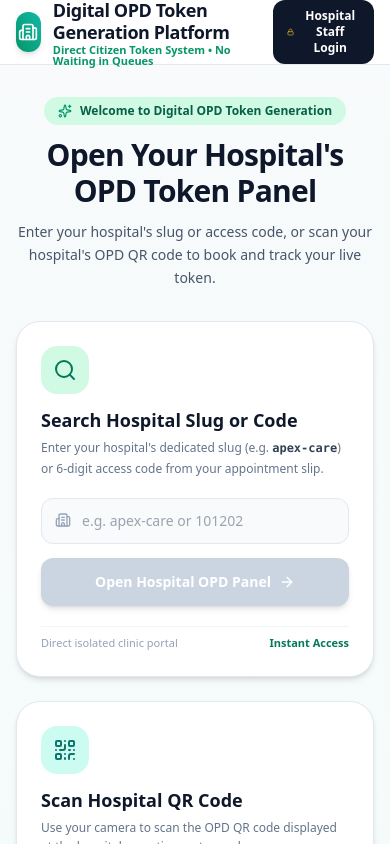
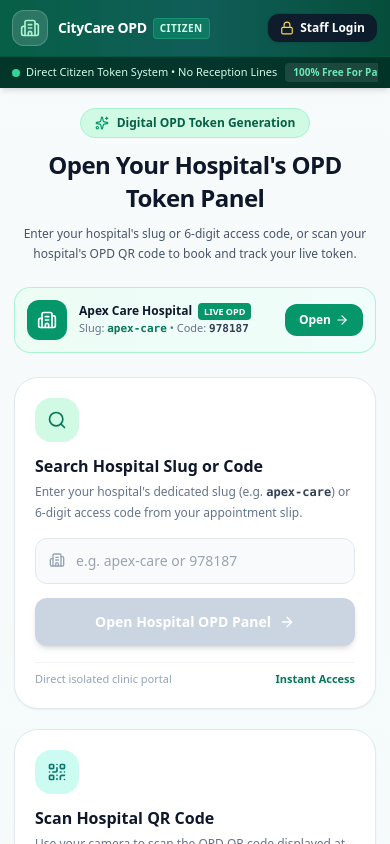
Before and after one commit to Sujal0786/OPD-JOB, a React (Vite) app in the folder frontend/: page / in a window 390 px wide. Shown: the top 844 px of the page. Built offline with nearby package versions, Linux system fonts and the light colour scheme; no server answers.

Commit message:
style: enhance mobile responsiveness and design language on hospital selection and login pages

```diff
--- a/frontend/src/pages/HospitalAdminLogin.tsx
+++ b/frontend/src/pages/HospitalAdminLogin.tsx
@@ -45,17 +45,22 @@ export const HospitalAdminLogin: React.FC<HospitalAdminLoginProps> = ({ onSucces
   return (
     <div className="min-h-screen bg-gradient-to-b from-slate-50 via-emerald-50/20 to-slate-100 flex flex-col justify-between font-sans text-slate-800">
       {/* Top Navbar matching the rest of the application */}
-      <header className="bg-emerald-700 text-white shadow-sm sticky top-0 z-30">
-        <div className="max-w-7xl mx-auto px-4 sm:px-6 lg:px-8 h-16 flex items-center justify-between">
-          <div className="flex items-center space-x-3">
-            <div className="w-10 h-10 rounded-xl bg-white/20 text-white flex items-center justify-center shadow-xs font-black text-lg">
-              <Building2 className="w-5 h-5" />
+      <header className="bg-gradient-to-r from-emerald-800 via-teal-800 to-emerald-900 text-white shadow-md sticky top-0 z-30">
+        <div className="max-w-7xl mx-auto px-3 sm:px-6 lg:px-8 py-2.5 sm:py-3 flex items-center justify-between gap-2">
+          <div className="flex items-center space-x-2.5 sm:space-x-3 min-w-0">
+            <div className="w-9 h-9 sm:w-10 sm:h-10 rounded-xl bg-white/15 border border-white/20 text-white flex items-center justify-center shadow-xs flex-shrink-0">
+              <Building2 className="w-5 h-5 text-emerald-200" />
             </div>
-            <div>
-              <span className="font-black text-lg text-white tracking-tight block leading-tight">
-                Hospital Administration Portal
-              </span>
-              <span className="text-[11px] font-bold text-emerald-100 block leading-none">
+            <div className="min-w-0">
+              <div className="flex items-center space-x-1.5">
+                <span className="font-black text-sm sm:text-base md:text-lg text-white tracking-tight truncate block leading-tight">
+                  Hospital Admin
+                </span>
+                <span className="bg-emerald-500/30 text-emerald-100 text-[10px] font-bold px-1.5 py-0.5 rounded border border-emerald-400/30 uppercase tracking-wider flex-shrink-0">
+                  STAFF
+                </span>
+              </div>
+              <span className="text-[11px] text-emerald-200/90 font-medium block truncate leading-tight hidden xs:block">
                 OPD Token & Queue Desk Control
               </span>
             </div>
@@ -64,10 +69,11 @@ export const HospitalAdminLogin: React.FC<HospitalAdminLoginProps> = ({ onSucces
           <button
             type="button"
             onClick={onBackToHome}
-            className="text-xs font-bold text-white bg-white/10 hover:bg-white/20 border border-white/20 px-3.5 py-2 rounded-xl transition flex items-center space-x-1.5 cursor-pointer shadow-xs"
+            className="text-xs font-bold text-white bg-white/10 hover:bg-white/20 border border-white/20 px-3 py-1.5 sm:px-3.5 sm:py-2 rounded-xl transition flex items-center space-x-1.5 cursor-pointer shadow-xs flex-shrink-0 active:scale-95"
           >
             <ArrowLeft className="w-3.5 h-3.5 text-emerald-200" />
-            <span>Citizen Portal</span>
+            <span className="hidden xs:inline">Citizen Portal</span>
+            <span className="xs:hidden">Citizen</span>
           </button>
         </div>
       </header>
--- a/frontend/src/pages/HospitalSelectionPage.tsx
+++ b/frontend/src/pages/HospitalSelectionPage.tsx
@@ -223,63 +223,110 @@ export const HospitalSelectionPage: React.FC<HospitalSelectionPageProps> = ({
 
   return (
     <div className="min-h-screen bg-gradient-to-b from-slate-50 via-emerald-50/20 to-slate-100 flex flex-col font-sans text-slate-800">
-      {/* Welcome Navbar */}
-      <header className="bg-white border-b border-slate-200 sticky top-0 z-30 shadow-xs">
-        <div className="max-w-7xl mx-auto px-4 sm:px-6 lg:px-8 h-16 flex items-center justify-between">
-          <div className="flex items-center space-x-3">
-            <div className="w-10 h-10 rounded-xl bg-gradient-to-tr from-emerald-600 to-teal-500 text-white flex items-center justify-center shadow-md">
-              <Building2 className="w-5 h-5" />
+      {/* Welcome Navbar - Responsive Emerald Theme matching PatientPortal */}
+      <header className="bg-gradient-to-r from-emerald-800 via-teal-800 to-emerald-900 text-white sticky top-0 z-30 shadow-md">
+        <div className="max-w-7xl mx-auto px-3 sm:px-6 lg:px-8 py-2.5 sm:py-3 flex items-center justify-between gap-2">
+          {/* Brand Identity */}
+          <div className="flex items-center space-x-2.5 sm:space-x-3 min-w-0">
+            <div className="w-9 h-9 sm:w-10 sm:h-10 rounded-xl bg-white/15 border border-white/20 text-white flex items-center justify-center shadow-xs flex-shrink-0">
+              <Building2 className="w-5 h-5 text-emerald-200" />
             </div>
-            <div>
-              <span className="font-black text-lg text-slate-900 tracking-tight block leading-tight">
-                Digital OPD Token Generation Platform
-              </span>
-              <span className="text-[11px] font-bold text-emerald-600 block leading-none">
-                Direct Citizen Token System • No Waiting in Queues
+            <div className="min-w-0">
+              <div className="flex items-center space-x-1.5">
+                <span className="font-black text-sm sm:text-base md:text-lg text-white tracking-tight truncate block leading-tight">
+                  CityCare OPD
+                </span>
+                <span className="bg-emerald-500/30 text-emerald-100 text-[10px] font-bold px-1.5 py-0.5 rounded border border-emerald-400/30 uppercase tracking-wider flex-shrink-0">
+                  CITIZEN
+                </span>
+              </div>
+              <span className="text-[11px] text-emerald-200/90 font-medium block truncate leading-tight hidden xs:block">
+                Digital Token Generation Platform
               </span>
             </div>
           </div>
 
-          <div className="flex items-center space-x-3">
-            <span className="hidden sm:inline-flex items-center space-x-1.5 px-3 py-1.5 rounded-full text-xs font-bold text-emerald-800 bg-emerald-50 border border-emerald-200">
-              <span className="w-2 h-2 rounded-full bg-emerald-500 animate-pulse"></span>
-              <span>OPD Active</span>
+          {/* Action Controls */}
+          <div className="flex items-center space-x-2 flex-shrink-0">
+            <span className="hidden md:inline-flex items-center space-x-1.5 px-2.5 py-1 rounded-full text-xs font-bold text-emerald-100 bg-white/10 border border-white/20">
+              <span className="w-2 h-2 rounded-full bg-emerald-400 animate-pulse"></span>
+              <span>Live Token System</span>
             </span>
 
             {onStaffLoginClick && (
               <button
                 type="button"
                 onClick={onStaffLoginClick}
-                className="bg-slate-900 hover:bg-slate-800 text-white text-xs font-bold px-3.5 py-2 rounded-xl transition flex items-center space-x-1.5 shadow-xs cursor-pointer active:scale-95"
+                className="bg-slate-900/90 hover:bg-slate-900 text-white text-xs font-bold px-3 py-1.5 sm:px-3.5 sm:py-2 rounded-xl transition flex items-center space-x-1.5 shadow-sm border border-emerald-600/40 active:scale-95 flex-shrink-0 cursor-pointer"
                 title="Hospital Staff & Doctor Login"
               >
-                <Lock className="w-3.5 h-3.5 text-amber-400" />
-                <span>Hospital Staff Login</span>
+                <Lock className="w-3.5 h-3.5 text-amber-300 flex-shrink-0" />
+                <span className="hidden xs:inline">Hospital Staff Login</span>
+                <span className="xs:hidden">Staff Login</span>
               </button>
             )}
+          </div>
+        </div>
+
+        {/* Feature Sub-strip under header */}
+        <div className="bg-emerald-950/80 border-t border-emerald-700/50 px-3 sm:px-6 py-1.5 text-[11px] text-emerald-100">
+          <div className="max-w-7xl mx-auto flex items-center justify-between gap-2 overflow-x-auto whitespace-nowrap scrollbar-none">
+            <span className="flex items-center space-x-1.5 font-medium">
+              <span className="w-2 h-2 rounded-full bg-emerald-400"></span>
+              <span>Direct Citizen Token System • No Reception Lines</span>
+            </span>
+            <span className="text-emerald-300 font-bold bg-white/10 px-2 py-0.5 rounded text-[10px]">
+              100% Free For Patients
+            </span>
           </div>
         </div>
       </header>
 
       {/* Main Welcome & Hospital Access Area */}
-      <main className="flex-1 max-w-4xl w-full mx-auto px-4 sm:px-6 py-8 sm:py-12 flex flex-col justify-center space-y-8">
+      <main className="flex-1 max-w-4xl w-full mx-auto px-3.5 sm:px-6 py-5 sm:py-10 flex flex-col justify-center space-y-6 sm:space-y-8">
         {/* Hero Title */}
-        <div className="text-center space-y-3">
-          <div className="inline-flex items-center space-x-2 bg-emerald-100 text-emerald-800 text-xs font-extrabold px-3.5 py-1.5 rounded-full shadow-2xs">
+        <div className="text-center space-y-2.5 sm:space-y-3">
+          <div className="inline-flex items-center space-x-2 bg-emerald-100 text-emerald-800 text-xs font-extrabold px-3.5 py-1.5 rounded-full shadow-2xs border border-emerald-200">
             <Sparkles className="w-3.5 h-3.5 text-emerald-600" />
-            <span>Welcome to Digital OPD Token Generation</span>
+            <span>Digital OPD Token Generation</span>
           </div>
-          <h1 className="text-3xl sm:text-4xl font-black text-slate-900 tracking-tight">
+          <h1 className="text-2xl sm:text-3xl md:text-4xl font-black text-slate-900 tracking-tight leading-snug">
             Open Your Hospital's OPD Token Panel
           </h1>
-          <p className="text-sm sm:text-base text-slate-600 max-w-xl mx-auto leading-relaxed">
-            Enter your hospital's slug or access code, or scan your hospital's OPD QR code to book and track your live token.
+          <p className="text-xs sm:text-sm text-slate-600 max-w-xl mx-auto leading-relaxed">
+            Enter your hospital's slug or 6-digit access code, or scan your hospital's OPD QR code to book and track your live token.
           </p>
+        </div>
+
+        {/* Featured Quick Access Banner */}
+        <div className="bg-gradient-to-r from-emerald-50 to-teal-50 border border-emerald-200/90 rounded-2xl p-3 sm:p-4 shadow-xs flex items-center justify-between gap-3">
+          <div className="flex items-center space-x-3 min-w-0">
+            <div className="w-10 h-10 rounded-xl bg-emerald-600 text-white flex items-center justify-center flex-shrink-0 shadow-xs">
+              <Building2 className="w-5 h-5" />
+            </div>
+            <div className="min-w-0">
+              <div className="flex items-center space-x-1.5">
+                <span className="font-extrabold text-xs sm:text-sm text-slate-900 truncate">Apex Care Hospital</span>
+                <span className="bg-emerald-600 text-white text-[9px] font-black px-1.5 py-0.5 rounded shadow-2xs uppercase flex-shrink-0">Live OPD</span>
+              </div>
+              <p className="text-[11px] text-slate-500 truncate">
+                Slug: <strong className="text-emerald-700 font-mono">apex-care</strong> • Code: <strong className="text-slate-700 font-mono">978187</strong>
+              </p>
+            </div>
+          </div>
+          <button
+            type="button"
+            onClick={() => onSelectHospital('apex-care')}
+            className="flex-shrink-0 bg-emerald-600 hover:bg-emerald-700 text-white text-xs font-black px-3.5 py-2 rounded-xl shadow-xs transition flex items-center space-x-1 cursor-pointer active:scale-95"
+          >
+            <span>Open</span>
+            <ArrowRight className="w-3.5 h-3.5" />
+          </button>
         </div>
 
         {/* Global Error Banner */}
         {error && (
-          <div className="p-4 bg-rose-50 border border-rose-200 text-rose-800 rounded-2xl text-xs sm:text-sm flex items-start justify-between shadow-xs">
+          <div className="p-3.5 sm:p-4 bg-rose-50 border border-rose-200 text-rose-800 rounded-2xl text-xs sm:text-sm flex items-start justify-between shadow-xs">
             <div className="flex items-start space-x-2.5">
               <AlertCircle className="w-5 h-5 text-rose-600 flex-shrink-0 mt-0.5" />
               <div>
@@ -297,15 +344,15 @@ export const HospitalSelectionPage: React.FC<HospitalSelectionPageProps> = ({
         )}
 
         {/* The 2 Primary Access Cards (Search Slug/Code OR Scan QR) */}
-        <div className="grid grid-cols-1 md:grid-cols-2 gap-6">
+        <div className="grid grid-cols-1 md:grid-cols-2 gap-5 sm:gap-6">
           {/* Option 1: Search Hospital Slug or Access Code */}
-          <div className="bg-white rounded-3xl p-6 sm:p-7 border border-slate-200 shadow-md flex flex-col justify-between space-y-5">
+          <div className="bg-white rounded-3xl p-5 sm:p-7 border border-slate-200 shadow-sm hover:shadow-md transition flex flex-col justify-between space-y-4 sm:space-y-5">
             <div className="space-y-3">
-              <div className="w-12 h-12 bg-emerald-100 text-emerald-700 rounded-2xl flex items-center justify-center shadow-xs">
-                <Search className="w-6 h-6" />
+              <div className="w-11 h-11 sm:w-12 sm:h-12 bg-emerald-100 text-emerald-700 rounded-2xl flex items-center justify-center shadow-xs">
+                <Search className="w-5 h-5 sm:w-6 sm:h-6" />
               </div>
               <div>
-                <h2 className="text-lg font-black text-slate-900">
+                <h2 className="text-base sm:text-lg font-black text-slate-900">
                   Search Hospital Slug or Code
                 </h2>
                 <p className="text-xs text-slate-500 mt-1 leading-relaxed">
@@ -320,7 +367,7 @@ export const HospitalSelectionPage: React.FC<HospitalSelectionPageProps> = ({
                 <input
                   type="text"
                   required
-                  placeholder="e.g. apex-care or 101202"
+                  placeholder="e.g. apex-care or 978187"
                   value={searchSlugOrCode}
                   onChange={(e) => setSearchSlugOrCode(e.target.value)}
                   className="w-full pl-10 pr-4 py-3 bg-slate-50 border border-slate-200 rounded-xl text-sm font-medium focus:bg-white focus:border-emerald-600 outline-none transition"
@@ -330,7 +377,7 @@ export const HospitalSelectionPage: React.FC<HospitalSelectionPageProps> = ({
               <button
                 type="submit"
                 disabled={resolving || !searchSlugOrCode.trim()}
-                className="w-full bg-emerald-600 hover:bg-emerald-700 disabled:bg-slate-300 text-white font-bold py-3.5 rounded-xl shadow-md transition text-sm flex items-center justify-center space-x-2 cursor-pointer active:scale-[0.99]"
+                className="w-full bg-emerald-600 hover:bg-emerald-700 disabled:bg-slate-300 text-white font-black py-3.5 rounded-xl shadow-md transition text-sm flex items-center justify-center space-x-2 cursor-pointer active:scale-[0.99]"
               >
                 {resolving ? (
                   <>
@@ -353,13 +400,13 @@ export const HospitalSelectionPage: React.FC<HospitalSelectionPageProps> = ({
           </div>
 
           {/* Option 2: Scan Hospital QR Code */}
-          <div className="bg-white rounded-3xl p-6 sm:p-7 border border-slate-200 shadow-md flex flex-col justify-between space-y-5">
+          <div className="bg-white rounded-3xl p-5 sm:p-7 border border-slate-200 shadow-sm hover:shadow-md transition flex flex-col justify-between space-y-4 sm:space-y-5">
             <div className="space-y-3">
-              <div className="w-12 h-12 bg-teal-100 text-teal-700 rounded-2xl flex items-center justify-center shadow-xs">
-                <QrCode className="w-6 h-6" />
+              <div className="w-11 h-11 sm:w-12 sm:h-12 bg-teal-100 text-teal-700 rounded-2xl flex items-center justify-center shadow-xs">
+                <QrCode className="w-5 h-5 sm:w-6 sm:h-6" />
               </div>
               <div>
-                <h2 className="text-lg font-black text-slate-900">
+                <h2 className="text-base sm:text-lg font-black text-slate-900">
                   Scan Hospital QR Code
                 </h2>
                 <p className="text-xs text-slate-500 mt-1 leading-relaxed">
@@ -405,8 +452,8 @@ export const HospitalSelectionPage: React.FC<HospitalSelectionPageProps> = ({
         </div>
 
         {/* Feature Highlights Grid */}
-        <div className="grid grid-cols-1 sm:grid-cols-3 gap-4 pt-4">
-          <div className="bg-white/80 rounded-2xl p-4 border border-slate-200/80 shadow-2xs flex items-center space-x-3.5">
+        <div className="grid grid-cols-1 sm:grid-cols-3 gap-3.5 pt-2">
+          <div className="bg-white/80 rounded-2xl p-3.5 sm:p-4 border border-slate-200/80 shadow-2xs flex items-center space-x-3.5">
             <div className="w-10 h-10 rounded-xl bg-emerald-50 text-emerald-700 flex items-center justify-center flex-shrink-0">
               <Clock className="w-5 h-5" />
             </div>
@@ -416,7 +463,7 @@ export const HospitalSelectionPage: React.FC<HospitalSelectionPageProps> = ({
             </div>
           </div>
 
-          <div className="bg-white/80 rounded-2xl p-4 border border-slate-200/80 shadow-2xs flex items-center space-x-3.5">
+          <div className="bg-white/80 rounded-2xl p-3.5 sm:p-4 border border-slate-200/80 shadow-2xs flex items-center space-x-3.5">
             <div className="w-10 h-10 rounded-xl bg-blue-50 text-blue-700 flex items-center justify-center flex-shrink-0">
               <Users className="w-5 h-5" />
             </div>
@@ -426,7 +473,7 @@ export const HospitalSelectionPage: React.FC<HospitalSelectionPageProps> = ({
             </div>
           </div>
 
-          <div className="bg-white/80 rounded-2xl p-4 border border-slate-200/80 shadow-2xs flex items-center space-x-3.5">
+          <div className="bg-white/80 rounded-2xl p-3.5 sm:p-4 border border-slate-200/80 shadow-2xs flex items-center space-x-3.5">
             <div className="w-10 h-10 rounded-xl bg-purple-50 text-purple-700 flex items-center justify-center flex-shrink-0">
               <ShieldCheck className="w-5 h-5" />
             </div>
```
